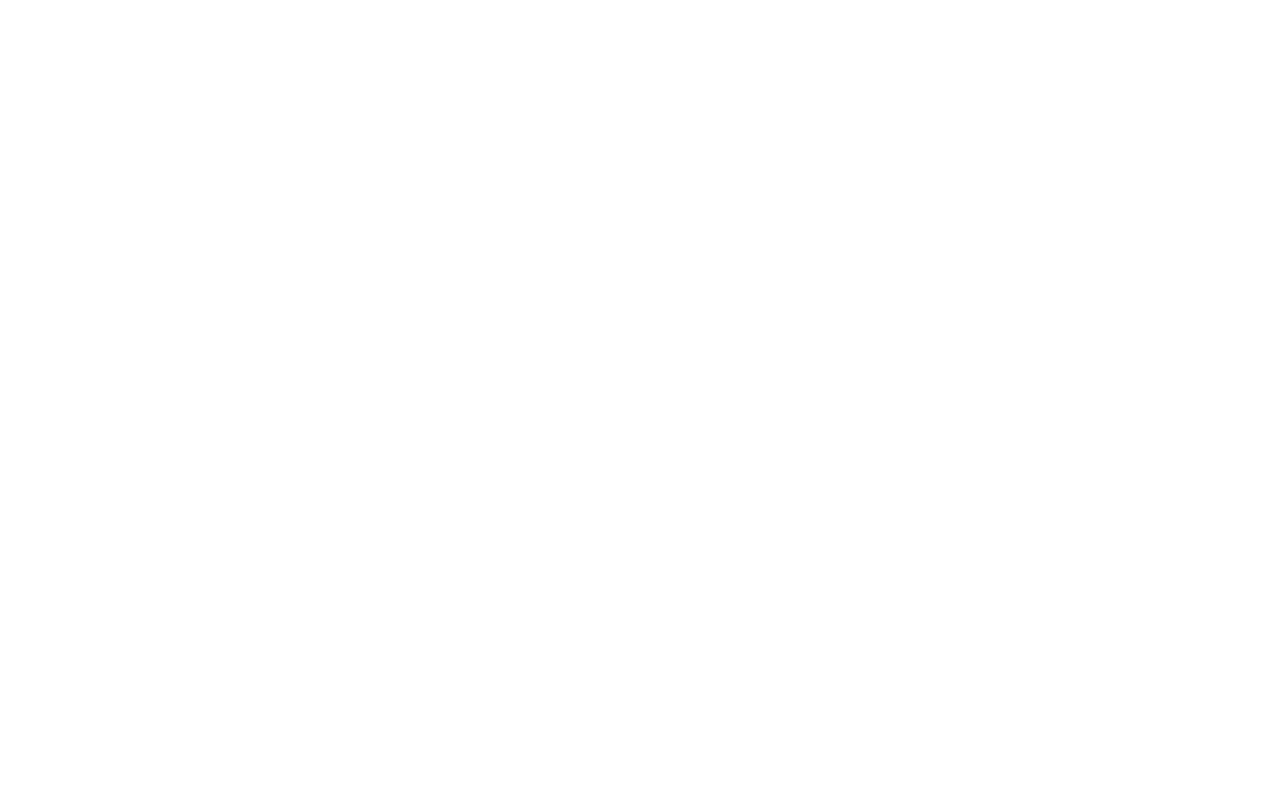
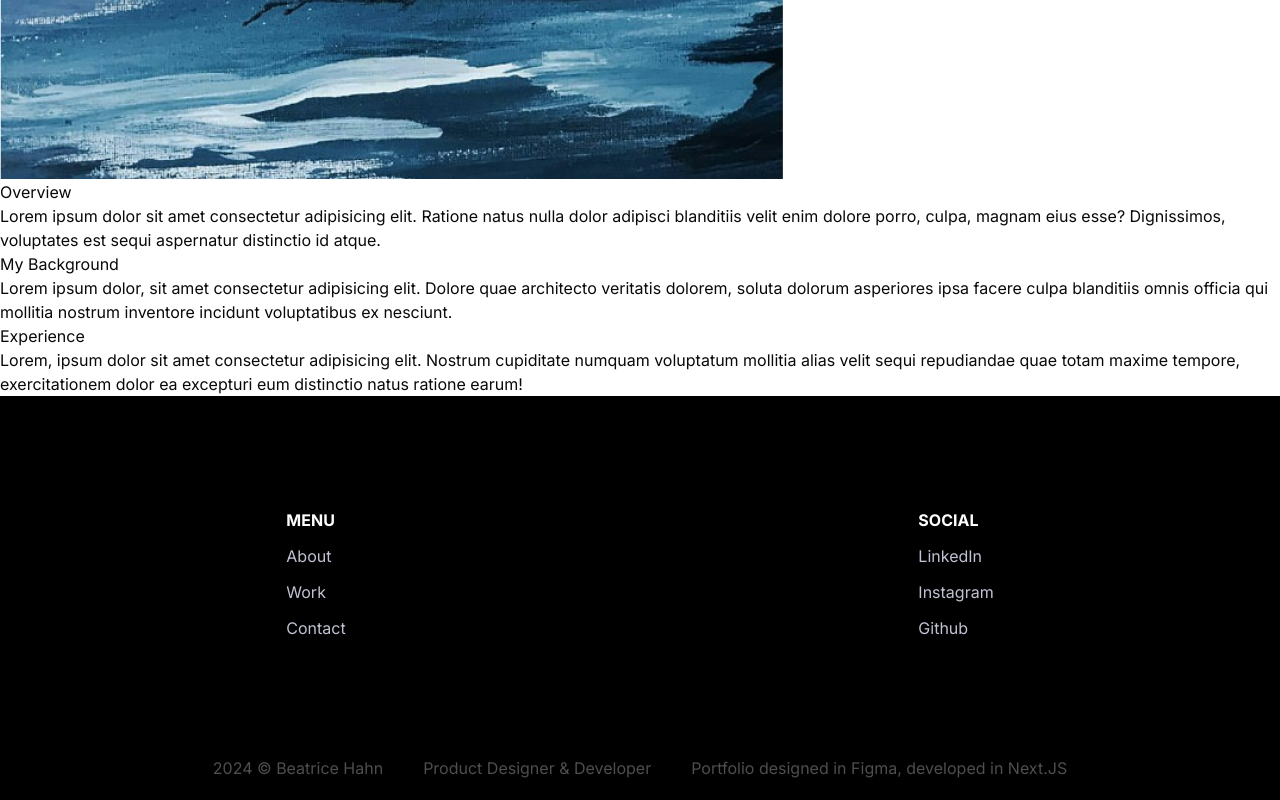
Before and after one commit to beatricehahn/nextjs-portfolio, a Next.js app: page /about in a window 1280 px wide. Shown: the part 735-1535 px from the top of the page. Before the commit the page ends 800 px from the top, so only its background shows below. Built offline with nearby package versions, Linux system fonts and the light colour scheme.

Commit message:
Add about section content placeholders

```diff
--- a/app/about/page.tsx
+++ b/app/about/page.tsx
@@ -2,6 +2,13 @@
     return (
         <div>
             <h1>ABOUT</h1>
+            <img src="/images/work-img-placeholder.png" alt="Portrait" />
+            <h2>Overview</h2>
+            <p>Lorem ipsum dolor sit amet consectetur adipisicing elit. Ratione natus nulla dolor adipisci blanditiis velit enim dolore porro, culpa, magnam eius esse? Dignissimos, voluptates est sequi aspernatur distinctio id atque.</p>
+            <h2>My Background</h2>
+            <p>Lorem ipsum dolor, sit amet consectetur adipisicing elit. Dolore quae architecto veritatis dolorem, soluta dolorum asperiores ipsa facere culpa blanditiis omnis officia qui mollitia nostrum inventore incidunt voluptatibus ex nesciunt.</p>
+            <h2>Experience</h2>
+            <p>Lorem, ipsum dolor sit amet consectetur adipisicing elit. Nostrum cupiditate numquam voluptatum mollitia alias velit sequi repudiandae quae totam maxime tempore, exercitationem dolor ea excepturi eum distinctio natus ratione earum!</p>
         </div>
     );
 }
```
